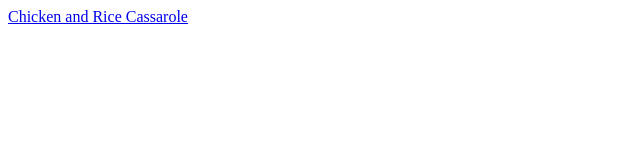
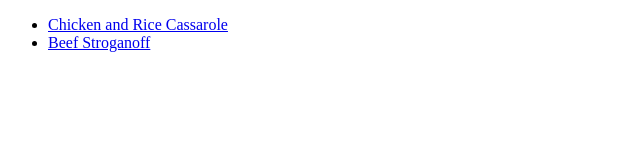
Before and after one commit to PLEASENTIA/odin-recipes, a plain HTML site: page index.html in a window 1280 px wide. Shown: the whole page, without its empty margins (0-640 px from the left). Drawn offline with Linux system fonts and the light colour scheme.

Commit message:
Added link to the new Beef Stroganoff recipe and put them in unordered list.

```diff
--- a/index.html
+++ b/index.html
@@ -4,6 +4,9 @@
 		<meta charset="UTF-8">
         </head>
 	<body>
-		<a href="recipes/Chicken_and_Rice_Cassarole.html">Chicken and Rice Cassarole</a>
+		<ul>
+			<li><a href="recipes/Chicken_and_Rice_Cassarole.html">Chicken and Rice Cassarole</a></li>
+			<li><a href="recipes/Beef_Stroganoff.html">Beef Stroganoff</a></li>
+		</ul>
 	</body>
 </html>
```
